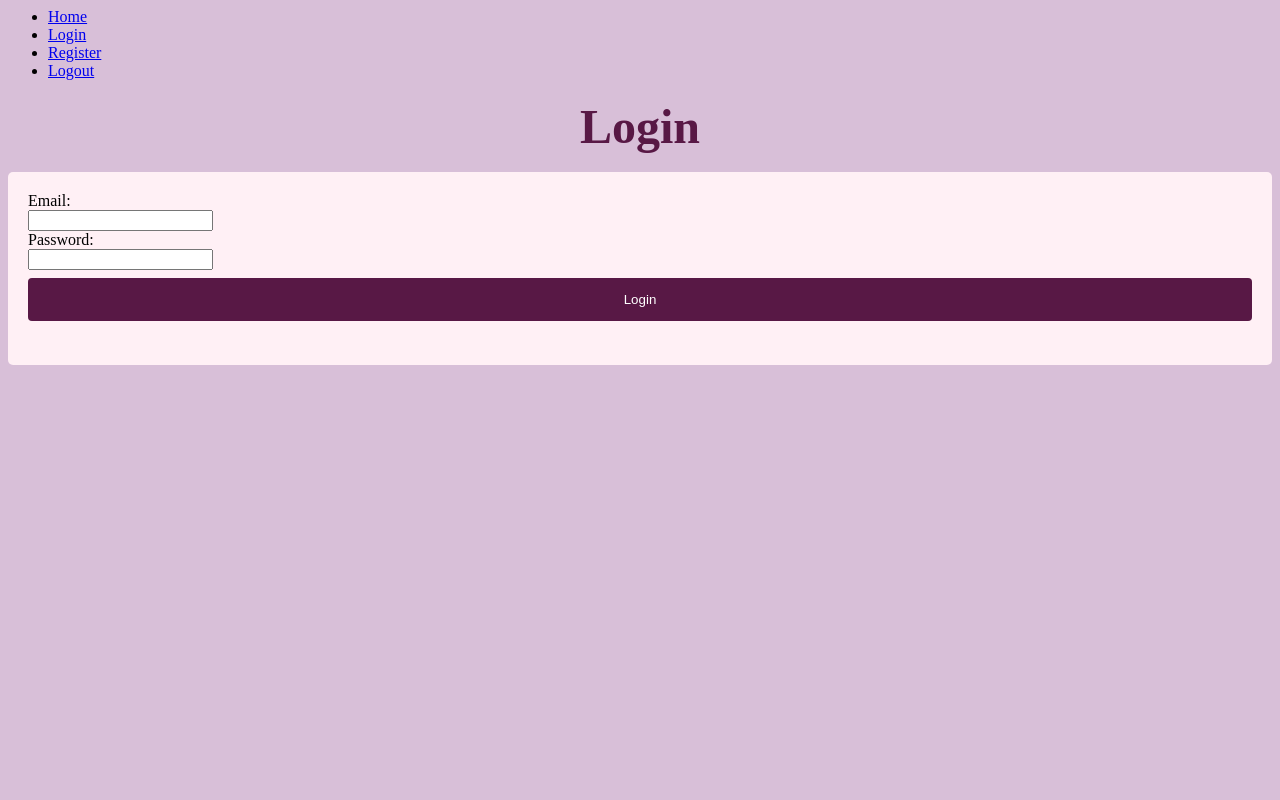
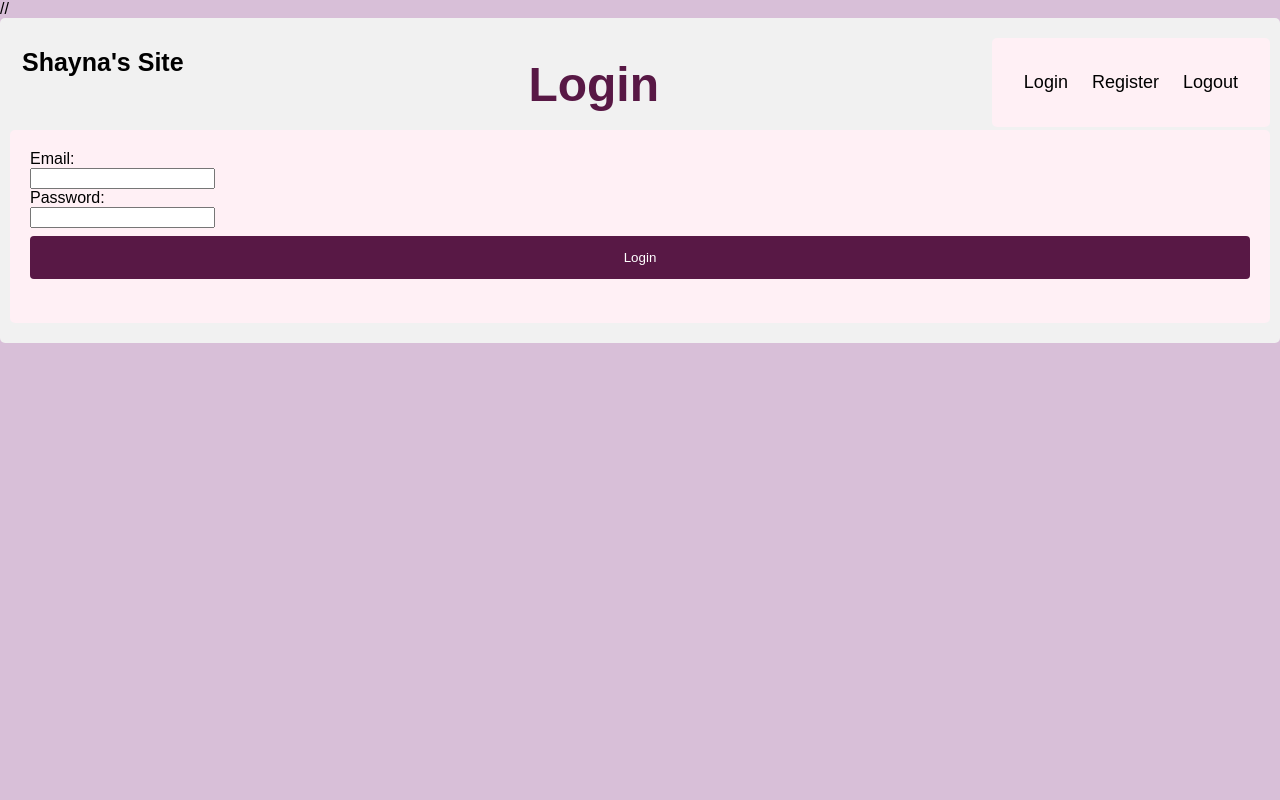
Before and after one commit to ShaynaCodes/IT202-450, a PHP site: page /RegLoginCSS/login.php in a window 1280 px wide. Run offline with PHP 8.4, Linux system fonts and the light colour scheme; data that the repository does not hold is empty.

Commit message:
edit header.php

```diff
--- a/public_html/RegLoginCSS/header.php
+++ b/public_html/RegLoginCSS/header.php
@@ -1,24 +1,76 @@
 <head>
-	<title>Shayna's Site</title>
+//	<title>Shayna's Site</title>
 	<link rel="stylesheet" type="text/css" href="style.css">
-</head>
+<meta name="viewport" content="width=device-width, initial-scale=1">
+<style>
+* {box-sizing: border-box;}
+
+body {
+  margin: 0;
+ font-family: Arial, Helvetica, sans-serif;
+}
+
+.header {
+  overflow: hidden;
+ background-color: #f1f1f1;
+  padding: 20px 10px;
+}
+
+.header a {
+  float: left;
+  color: black;
+  text-align: center;
+  padding: 12px;
+  text-decoration: none;
+  font-size: 18px;
+  line-height: 25px;
+  border-radius: 4px;
+}
+
+.header a.logo {
+font-size: 25px;
+  font-weight: bold;
+}
+
+.header a:hover {
+  background-color: #ddd;
+  color: black;
+}
+
+.header a.active {
+  background-color: #8B008B;
+  color: white;
+}
+
+.header-right {
+  float: right;
+}
+
+@media screen and (max-width: 500px) {
+  .header a {
+    float: none;
+    display: block;
+    text-align: left;
+  }
+
+  .header-right {
+    float: none;
+  }
+}
+</style>
+
 <?php
 require("config.php");
 session_start();
 ?>
-<nav>
-    <ul>
-        <li>
-            <a href="home.php">Home</a>
-        </li>
-        <li>
-            <a href="login.php">Login</a>
-        </li>
-        <li>
-            <a href="register.php">Register</a>
-        </li>
-        <li>
-            <a href="logout.php">Logout</a>
-        </li>
-    </ul>
-</nav>
+<div class="header">
+	<a href="login.php" class="logo">Shayna's Site</a>
+	<div class="header-right">
+    <a href="login.php">Login</a>
+    <a href="register.php">Register</a>
+	<a href="logout.php">Logout</a>
+  </div>
+
+
+
+</head>
```
